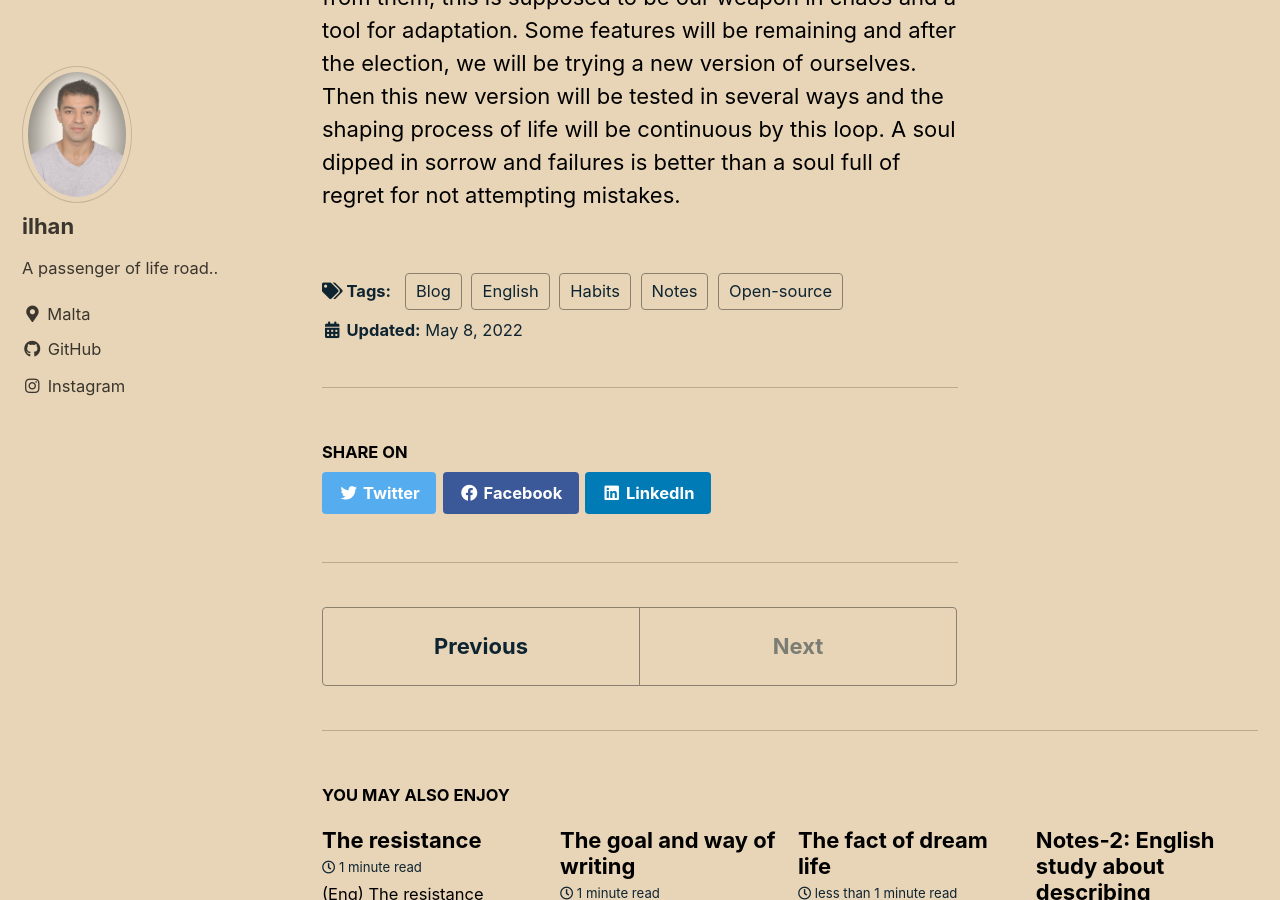
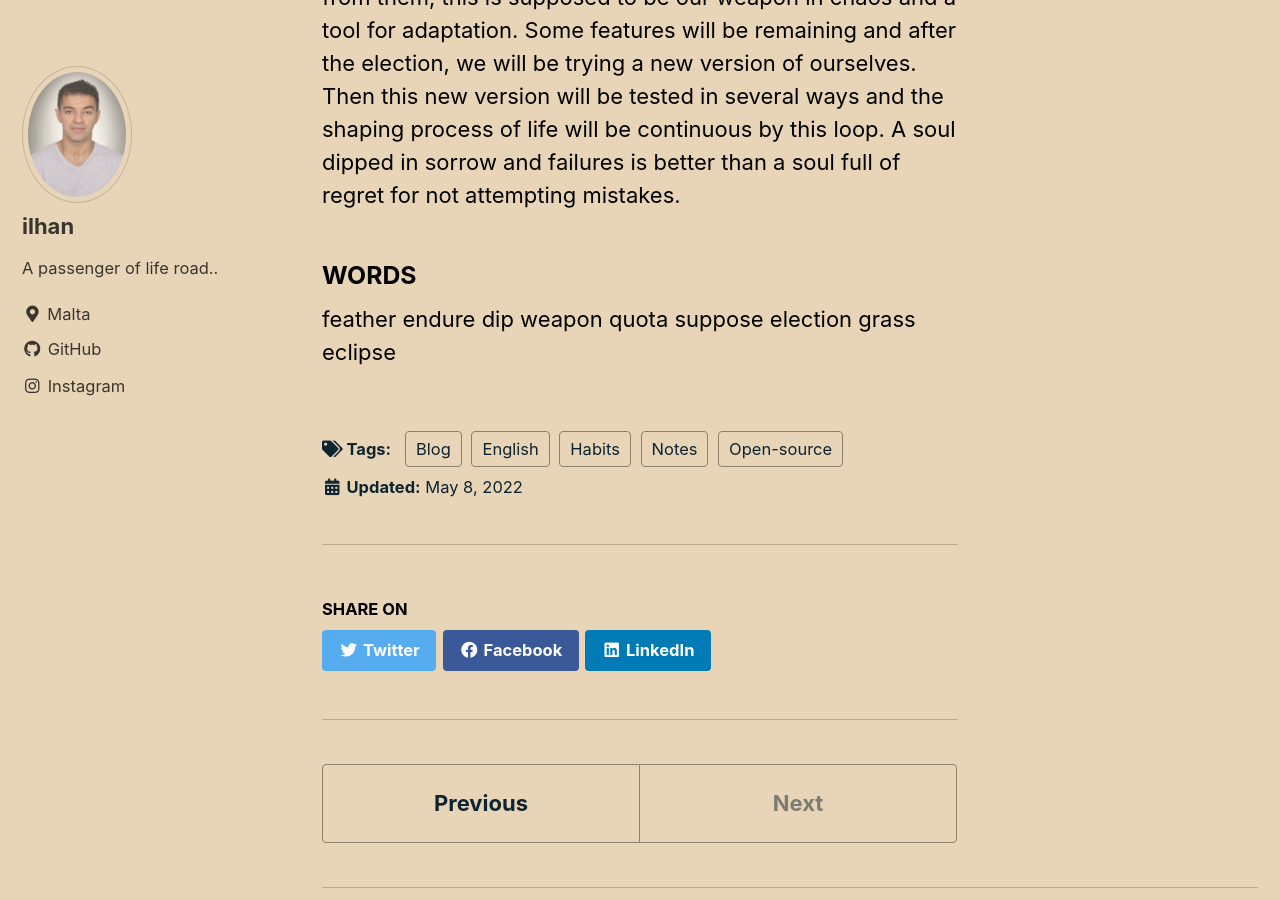
Before and after one commit to ilhangoren/ilhangoren.github.io, a Jekyll site: the page built from _posts/2022-05-08-Mistakes.md, in a window 1280 px wide and 900 px high, scrolled down 616 px. Built offline with Jekyll 4.4.1, drawn with Linux system fonts in a browser that asks for light colours; cached includes are drawn as plain includes; comment, search, counter and statistics services are not loaded.

Commit message:
Update 2022-05-08-Mistakes.md
words are added

```diff
--- a/_posts/2022-05-08-Mistakes.md
+++ b/_posts/2022-05-08-Mistakes.md
@@ -12,3 +12,6 @@ share: true
 ---
 (*Eng*) The mistakes
 Today I have recognized that there is a saying on my green t-shirt while I was looking in to mirror. It says that "I will do better mistakes tomorrow". I have been wearing this t-shirt for several years and I have just seen these words. I think it suggests a very important thing for our lives. Some mistakes can be resulted very badly and might be hard to endure for us in this world but most mistakes are part of our existance. As the old saying says "if you don't do mistakes that means you don't live and just exist". We might have a quota for mistakes and we should have them in an acceptable amount but we must have mistakes, even lots of them. But the important thing is learning and getting lessons from them, this is supposed to be our weapon in chaos and a tool for adaptation. Some features will be remaining and after the election, we will be trying a new version of ourselves. Then this new version will be tested in several ways and the shaping process of life will be continuous by this loop. A soul dipped in sorrow and failures is better than a soul full of regret for not attempting mistakes.
+
+### WORDS
+feather endure dip weapon quota suppose election grass eclipse
```
